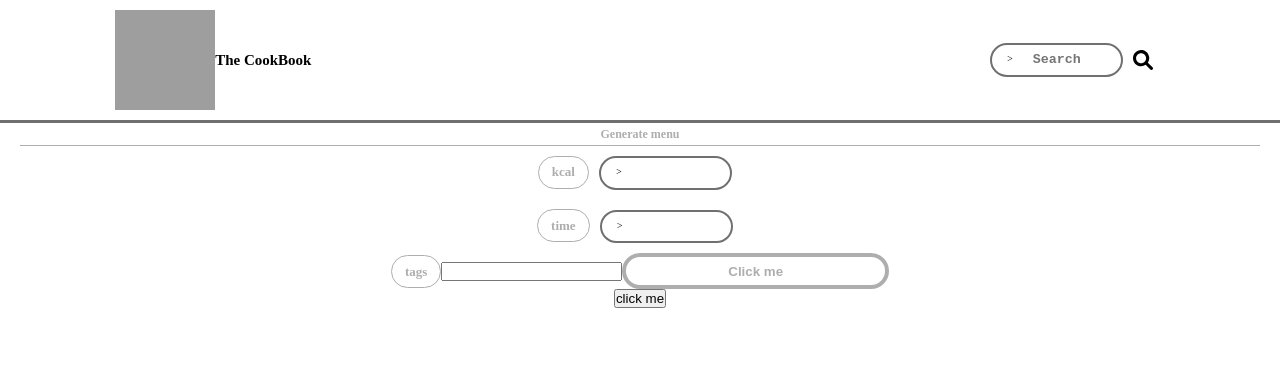
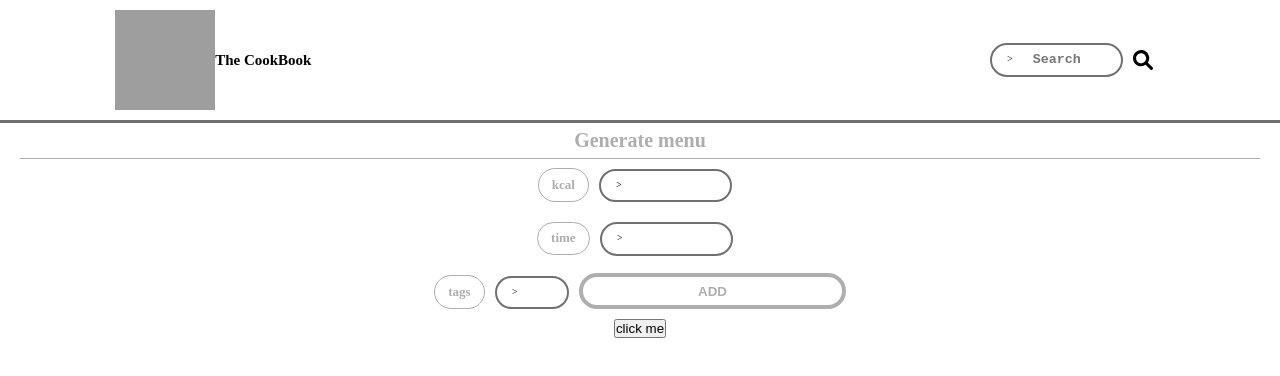
Before and after one commit to CodersCampCrew/Cookbook, a React (Create React App) app: page /generate-menu in a window 1280 px wide. Shown: the top 376 px of the page. Built offline with nearby package versions, Linux system fonts and the light colour scheme; grey boxes are pictures that could not be loaded; a small style sheet from the web is missing.

Commit message:
add generat menu page

```diff
--- a/src/components/Tag/Tag.js
+++ b/src/components/Tag/Tag.js
@@ -2,13 +2,15 @@ import React from "react";
 import propTypes from "prop-types";
 import classes from "./Tag.module.scss"
 
-const Tag = ({ tag }) => {
-  return <span className={classes.tag}>{tag}</span>;
+const Tag = ({ tag, index,  }) => {
+  return <span className={classes.tag} key={index}>{tag}</span>
 };
 export default Tag;
 Tag.propTypes = {
-  tag: propTypes.string
+  tag: propTypes.string,
+  index: propTypes.number,
 };
 Tag.defaultProps = {
-  tag: "TAG"
+  tag: "TAG",
+  index: 1
 };
--- a/src/components/TextInput/TextInput.js
+++ b/src/components/TextInput/TextInput.js
@@ -3,7 +3,7 @@ import React from "react";
 import PropTypes from "prop-types";
 import classes from "./TextInput.module.scss";
 
-const TextInput = ({ placeholder, callback, register, regName, required }) => {
+const TextInput = ({ placeholder, callback, register, regName, required ,onChange ,className }) => {
   const handleKeyDown = (e) => {
     if (e.key === "Enter") {
       callback(document.getElementById("search_input").value);
@@ -14,8 +14,9 @@ const TextInput = ({ placeholder, callback, register, regName, required }) => {
     <div className={classes["textinput-container"]}>
       <i className={classes.icon}>&gt;</i>
       <input
+        onChange={onChange}
         {...register(regName, required)}
-        className={classes["text-input"]}
+        className={`${classes["text-input"]} ${className}`}
         type="text"
         placeholder={placeholder}
         id="search_input"
@@ -30,7 +31,9 @@ TextInput.propTypes = {
   callback: PropTypes.func,
   register: PropTypes.func,
   regName: PropTypes.string,
-  required: PropTypes.bool
+  required: PropTypes.bool,
+  onChange: PropTypes.func.isRequired,
+  className: PropTypes.string.isRequired
 };
 
 TextInput.defaultProps = {
--- a/src/pages/GenerateMenuPage/GenerateMenuPage.js
+++ b/src/pages/GenerateMenuPage/GenerateMenuPage.js
@@ -7,10 +7,10 @@ import TextInput from "../../components/TextInput/TextInput";
 import classes from "./GenerateMenuPage.module.scss";
 import Button from "../../components/Button/Button";
 
-const initialArray = [];
+
 const GenerateMenuPage = () => {
   const [tagName, setTagName] = useState("");
-  const [tagsArray, setTagsArray] = useState(initialArray);
+  const [tagsArray, setTagsArray] = useState([]);
 
   const {
     register,
@@ -21,9 +21,13 @@ const GenerateMenuPage = () => {
   const addTag = () => {
     setTagsArray([...tagsArray, tagName]);
   };
+  const handleChange = (event) =>{
+    setTagName(event.target.value)
+  }
+
   return (
       <div className={classes.centered}>
-      <SubpageTitle subpageTitle="Generate menu" />
+      <SubpageTitle className={classes.subpage} subpageTitle="Generate menu" />
       <form className={classes.form} onSubmit={handleSubmit(onSubmit)}>
         <div className={classes.line}>
         <Tag tag="kcal" />
@@ -35,8 +39,8 @@ const GenerateMenuPage = () => {
         </div>
         <div className={classes.line}>
         <Tag tag="tags" />
-        <input onChange={(event) => setTagName(event.target.value)} />
-      <Button onClick={addTag}/>
+        <TextInput placeholder="" onChange={handleChange} className={classes.input}/>
+      <Button text="ADD" onClick={addTag} className={classes.button}/>
       </div >
       <div className={classes.tags}>
       {tagsArray.map((tag) => (
--- a/src/pages/GenerateMenuPage/GenerateMenuPage.module.scss
+++ b/src/pages/GenerateMenuPage/GenerateMenuPage.module.scss
@@ -15,3 +15,12 @@
 .tags{
     margin: 0 12em;
 }
+.button{
+    width: 4em;
+}
+.subpage{
+    font-size: 2em;
+}
+.input{
+    width: 5.6em;
+}
```
